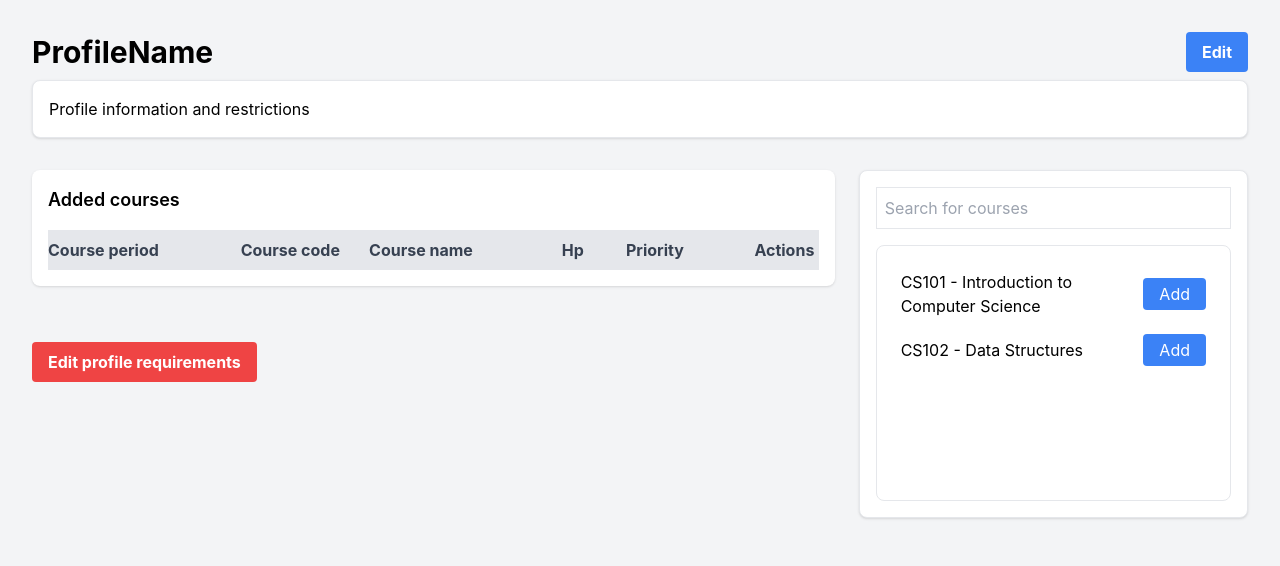
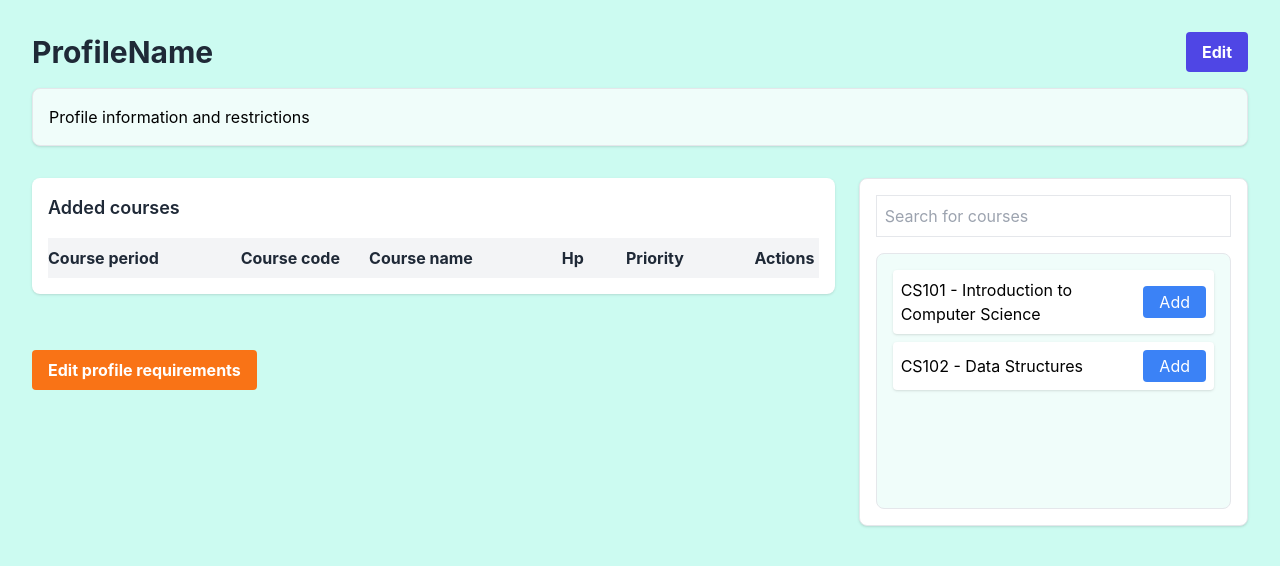
Before and after one commit to WebLabs-AB/MasterChooserApplication, a React (Create React App) app in the folder Frontend/masterfrontend/: page /teachermasterprofile in a window 1280 px wide. Shown: the top 566 px of the page. Built offline with nearby package versions, Linux system fonts and the light colour scheme.

Commit message:
"Change the UI of the TeacherMasterProfilePage"

```diff
--- a/Frontend/masterfrontend/src/Screens/TeacherMasterProfilePage.tsx
+++ b/Frontend/masterfrontend/src/Screens/TeacherMasterProfilePage.tsx
@@ -30,19 +30,19 @@ const fakeCourses = [
 
 const ProfileSection = () => (
   <div className="mb-8">
-    <div className="flex justify-between items-center mb-2">
-      <h1 className="text-3xl font-bold">ProfileName</h1>
-      <button className="text-white bg-blue-500 hover:bg-blue-700 font-bold py-2 px-4 rounded">
+    <div className="flex justify-between items-center mb-4">
+      <h1 className="text-3xl font-bold text-gray-800">ProfileName</h1>
+      <button className="text-white bg-indigo-600 hover:bg-indigo-700 font-bold py-2 px-4 rounded transition duration-300 ease-in-out">
         Edit
       </button>
     </div>
-    <div className="p-4 border rounded-lg bg-white shadow">Profile information and restrictions</div>
+    <div className="p-4 border rounded-lg bg-teal-50 shadow">Profile information and restrictions</div>
   </div>
 );
 
 const CourseListSection: React.FC<CourseListSectionProps> = ({ courses, removeCourse, updatePriority }) => {
   const renderCourseHeadings = () => (
-    <div className="grid grid-cols-12 font-bold py-2 bg-gray-200 text-gray-700">
+    <div className="grid grid-cols-12 font-bold py-2 bg-gray-100 text-gray-800">
       <div className="col-span-3">Course period</div>
       <div className="col-span-2">Course code</div>
       <div className="col-span-3">Course name</div>
@@ -61,7 +61,7 @@ const CourseListSection: React.FC<CourseListSectionProps> = ({ courses, removeCo
         <div className="col-span-1">{`${course.hp} hp`}</div>
         <div className="col-span-2 relative mr-2">
           <Listbox value={course.priority} onChange={(newPriority) => updatePriority(course.id, newPriority)}>
-            <Listbox.Button className="border rounded text-center w-full py-1">
+            <Listbox.Button className="border rounded text-center w-full py-1 bg-white">
               {course.priority}
             </Listbox.Button>
             <Listbox.Options className="absolute z-10 w-full bg-white border rounded shadow-lg mt-1 overflow-auto">
@@ -69,7 +69,7 @@ const CourseListSection: React.FC<CourseListSectionProps> = ({ courses, removeCo
                 <Listbox.Option
                   key={priority}
                   value={priority}
-                  className="px-4 py-2 text-center cursor-pointer hover:bg-gray-100"
+                  className="px-4 py-2 text-center cursor-pointer hover:bg-gray-50"
                 >
                   {priority}
                 </Listbox.Option>
@@ -78,7 +78,7 @@ const CourseListSection: React.FC<CourseListSectionProps> = ({ courses, removeCo
           </Listbox>
         </div>
         <div className="col-span-1">
-          <button onClick={() => removeCourse(course.id)} className="bg-red-500 text-white px-3 py-1 rounded w-full">
+          <button onClick={() => removeCourse(course.id)} className="bg-red-500 text-white px-3 py-1 rounded w-full transition duration-300 ease-in-out hover:bg-red-600">
             Remove
           </button>
         </div>
@@ -88,7 +88,7 @@ const CourseListSection: React.FC<CourseListSectionProps> = ({ courses, removeCo
 
   return (
     <div className="mb-8 bg-white shadow rounded-lg p-4">
-      <h2 className="text-lg font-semibold mb-4">Added courses</h2>
+      <h2 className="text-lg font-semibold text-gray-800 mb-4">Added courses</h2>
       {renderCourseHeadings()}
       {renderCourses()}
     </div>
@@ -112,12 +112,12 @@ const SearchSection: React.FC<SearchSectionProps> = ({ onAddCourse, availableCou
         className="border p-2 w-full mb-4"
         onChange={(e) => setSearchTerm(e.target.value)}
       />
-      <div className="p-4 border rounded-lg h-64 overflow-auto">
+      <div className="p-4 border rounded-lg h-64 overflow-auto bg-teal-50">
         {filteredCourses.map(course => (
-          <div key={course.id} className="flex justify-between items-center p-2">
+          <div key={course.id} className="flex justify-between items-center p-2 bg-white mb-2 rounded shadow">
             <span>{course.code} - {course.name}</span>
             <button
-              className="bg-blue-500 text-white px-4 py-1 rounded"
+              className="bg-blue-500 text-white px-4 py-1 rounded hover:bg-blue-600 transition duration-300 ease-in-out"
               onClick={() => onAddCourse(course)}
             >
               Add
@@ -157,7 +157,7 @@ export const TeacherCreateUpdateProfilePage = () => {
   };
 
   return (
-    <div className="container mx-auto p-8 bg-gray-100 min-h-screen">
+    <div className="container mx-auto p-8 bg-teal-100 min-h-screen">
       <ProfileSection />
       <div className="grid grid-cols-1 lg:grid-cols-3 gap-6">
         <div className="lg:col-span-2">
@@ -166,7 +166,7 @@ export const TeacherCreateUpdateProfilePage = () => {
             removeCourse={removeCourse}
             updatePriority={updatePriority}
           />
-          <button className="bg-red-500 text-white font-bold py-2 px-4 rounded mt-6 align-left">
+          <button className="bg-orange-500 text-white font-bold py-2 px-4 rounded mt-6 align-left hover:bg-orange-600 transition duration-300 ease-in-out">
             Edit profile requirements
           </button>
         </div>
```
